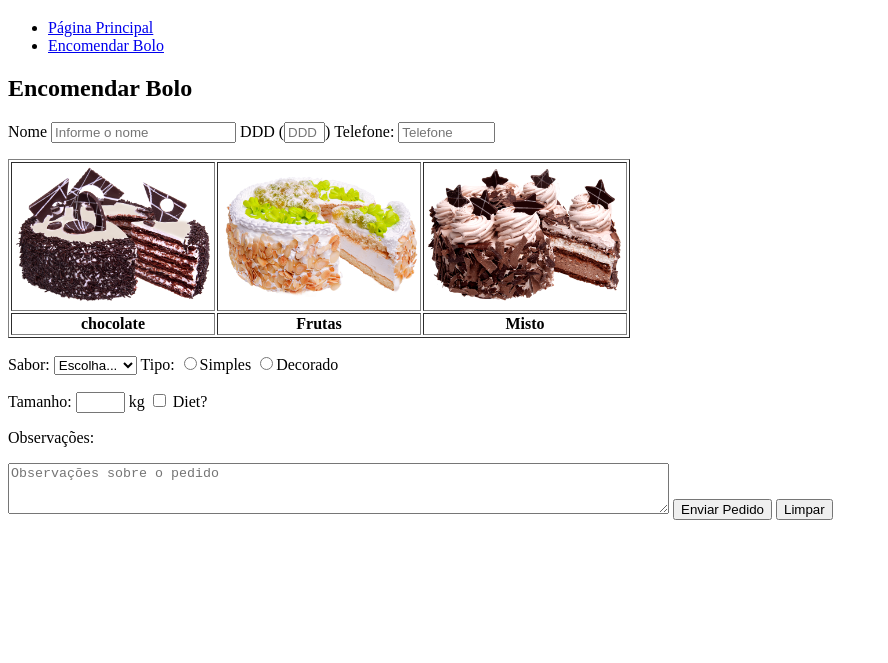
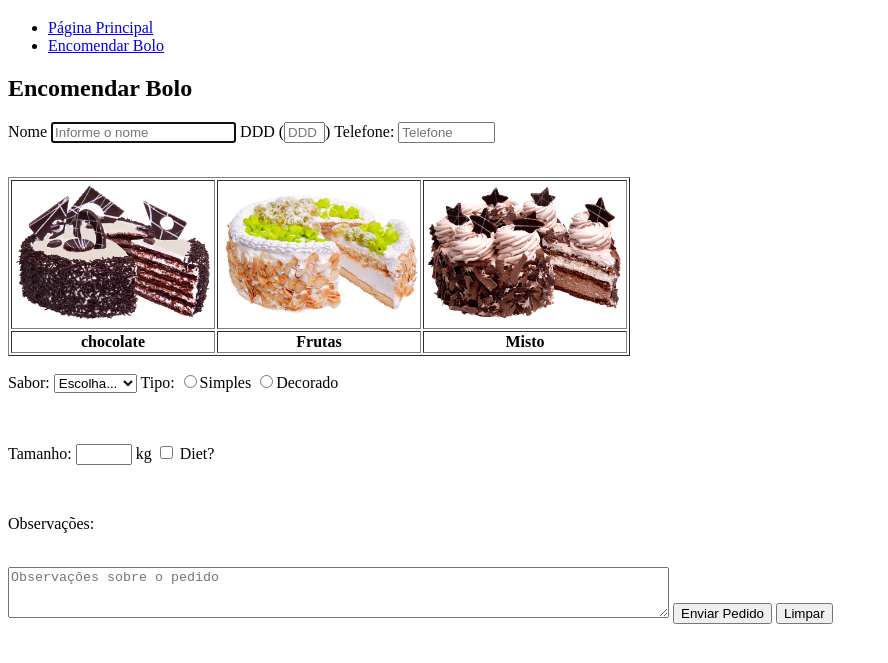
Before and after one commit to arthurhenrique-Dev/AtividadeEtec, a plain HTML site: page index_Encomendas.html in a window 1280 px wide. Shown: the part 61-724 px from the top of the page, without its empty margins (0-888 px from the left). Drawn offline with Linux system fonts and the light colour scheme.

Commit message:
dando uma polida e configurando main

```diff
--- a/index_Encomendas.html
+++ b/index_Encomendas.html
@@ -30,12 +30,13 @@
         <form action="" method="get">
         <p>
             Nome
-            <input type="text" placeholder="Informe o nome">
+            <input type="text" placeholder="Informe o nome" maxlength="35" autofocus>
             DDD
             (<input type="text" placeholder="DDD" maxlength="2" size="2">)
             Telefone:
             <input type="text" placeholder="Telefone" maxlength="9" size="9">
         </p>
+        <br>
         <table border>
             <tr>
                 <td>
@@ -61,25 +62,34 @@
             </tr>
         </table>
         <p>
-            Sabor:
-            <select name="Sabor">
+            <label for="sabor">
+                Sabor:
+            </label>
+            <select name="Sabor" id="sabor">
                 <option value="null">Escolha...</option>
                 <option value="Cho">Chocolate</option>
                 <option value="Fru">Frutas</option>
                 <option value="Mis">Misto</option>
             </select>
-            Tipo:
-                <input type="radio" name="type">Simples
-                <input type="radio" name="type">Decorado
+            <label for="modelo-bolo">
+                Tipo:
+            </label>
+            <input type="radio" name="modelo-bolo">Simples
+            <input type="radio" name="modelo-bolo">Decorado
         </p>
+        <br>
         <p>
-            Tamanho:
-            <input type="text" size="3"> kg
+            <label for="">
+                Tamanho:
+            </label>
+            <input type="number" min="1" max="10"> kg
             <input type="checkbox"> Diet?
         </p>
+        <br>
         <p>
             Observações:
         </p>
+        <br>
         <textarea name="obs" id="" placeholder="Observações sobre o pedido" rows="3" cols="80"></textarea>
         <button type="submit">
             Enviar Pedido
```
